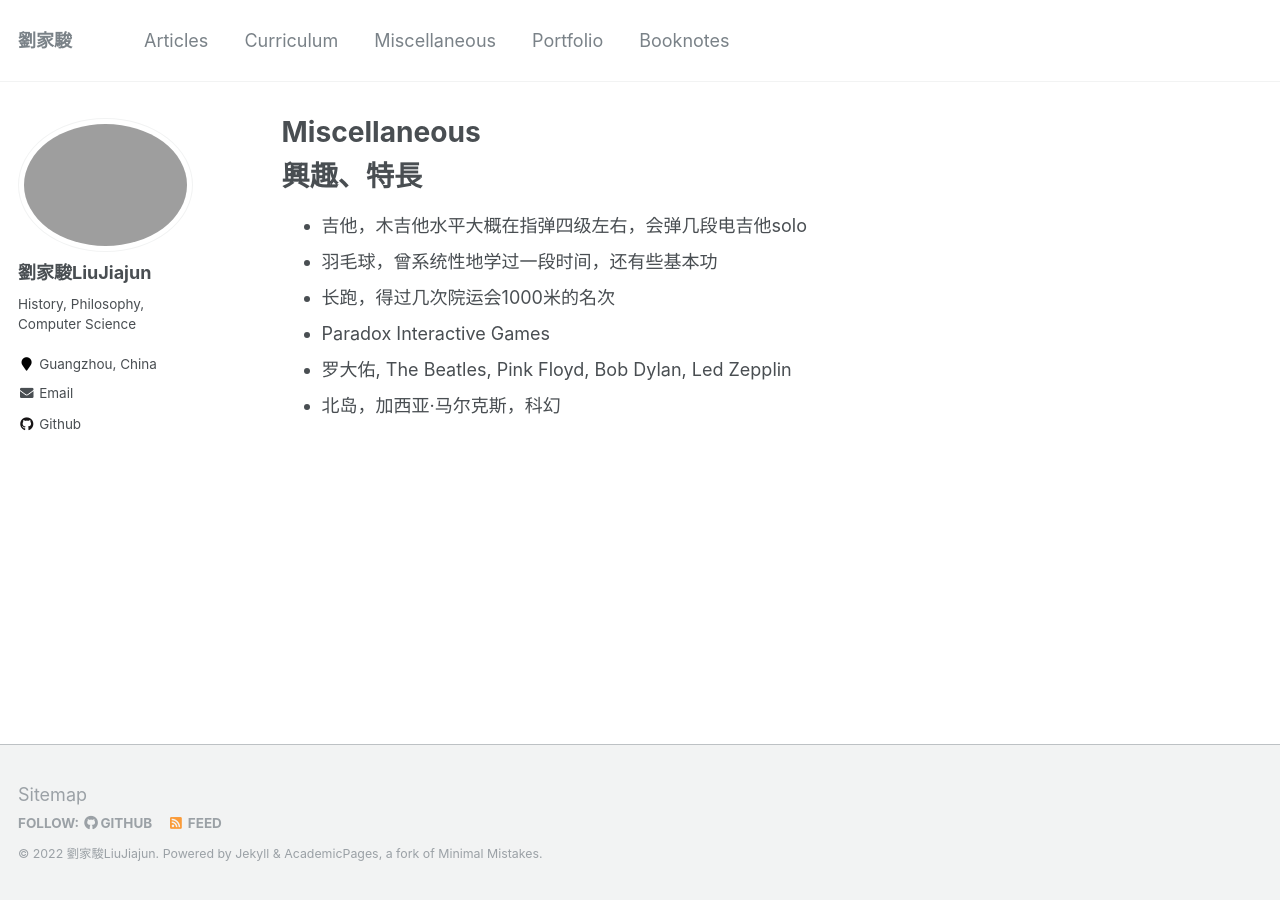
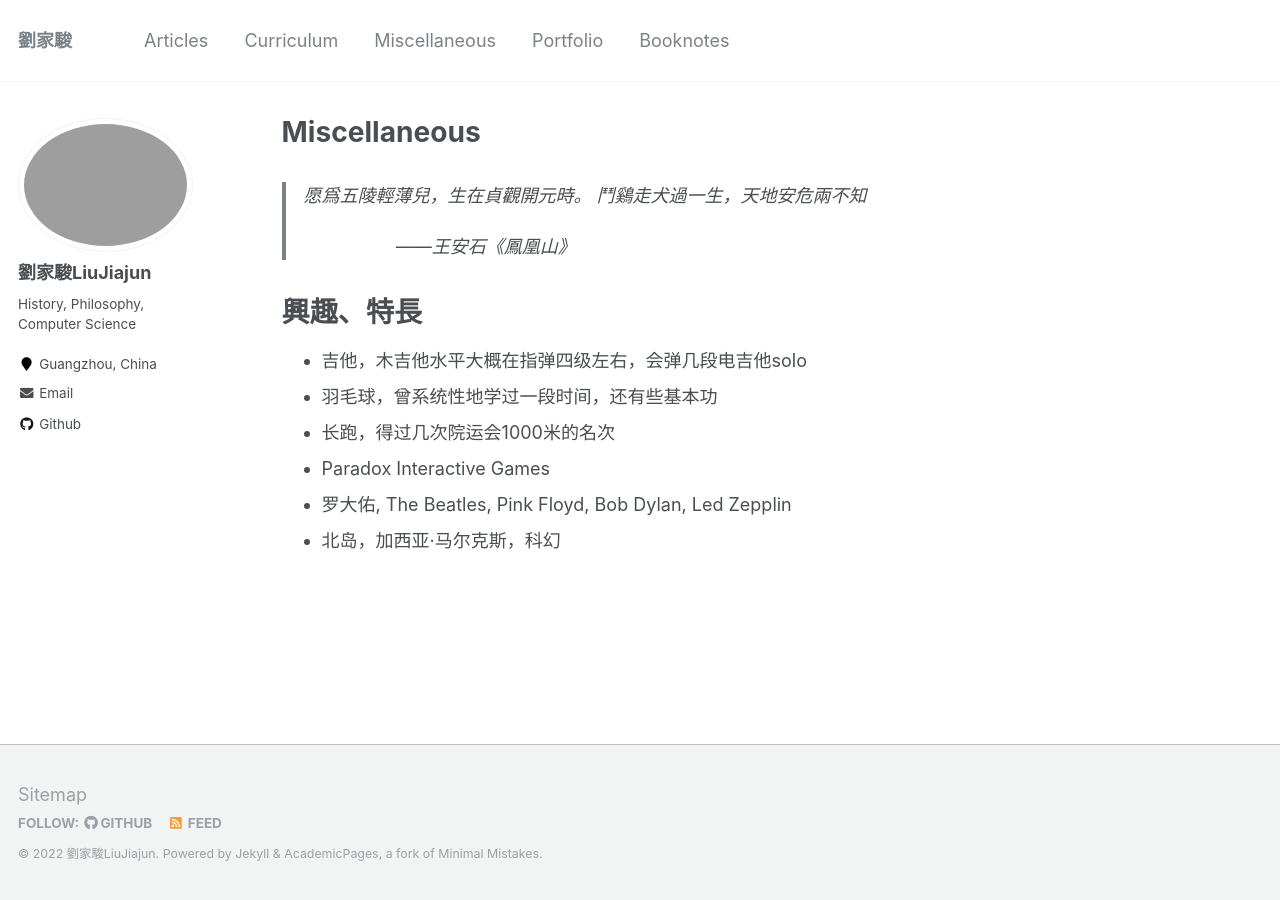
Before and after one commit to Leon-Liu228/Leon-Liu228.github.io, a Jekyll site: the page built from _pages/Miscellaneous.md, in a window 1280 px wide. Built offline with Jekyll 4.4.1, drawn with Linux system fonts in a browser that asks for light colours.

Commit message:
Add files via upload

```diff
--- a/_pages/Miscellaneous.md
+++ b/_pages/Miscellaneous.md
@@ -9,8 +9,14 @@ redirect_from:
 
 
 
+> 愿爲五陵輕薄兒，生在貞觀開元時。
+> 鬥鷄走犬過一生，天地安危兩不知
+>
+> &emsp; &emsp; &emsp; &emsp; ——王安石《鳳凰山》
+
 興趣、特長
 ======
+
 - 吉他，木吉他水平大概在指弹四级左右，会弹几段电吉他solo
 - 羽毛球，曾系统性地学过一段时间，还有些基本功
 - 长跑，得过几次院运会1000米的名次
```
